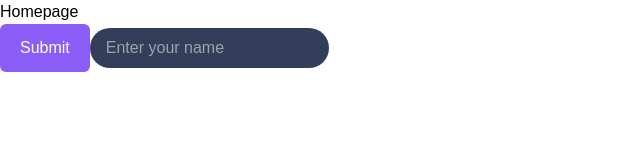
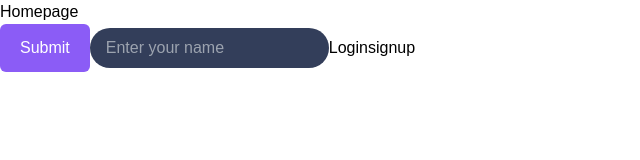
Before and after one commit to Git21221/social, a React (Vite) app: page / in a window 1280 px wide. Shown: the top 160 px of the page, without its empty margins (0-640 px from the left). Built offline with nearby package versions, Linux system fonts and the light colour scheme.

Commit message:
added signup and login page

```diff
--- a/src/pages/Home.jsx
+++ b/src/pages/Home.jsx
@@ -9,6 +9,8 @@ const Home = () => {
       <h1>Homepage</h1>
       <Button content="Submit" className="text-white bg-violet-500 rounded-md" />
       <Input placeholder="Enter your name" type="text" />
+      <Link to='/login'>Login</Link>
+      <Link to='/signup'>signup</Link>
       {/* <ul>
         <li>
           <Link to="/login">Login</Link>
```
